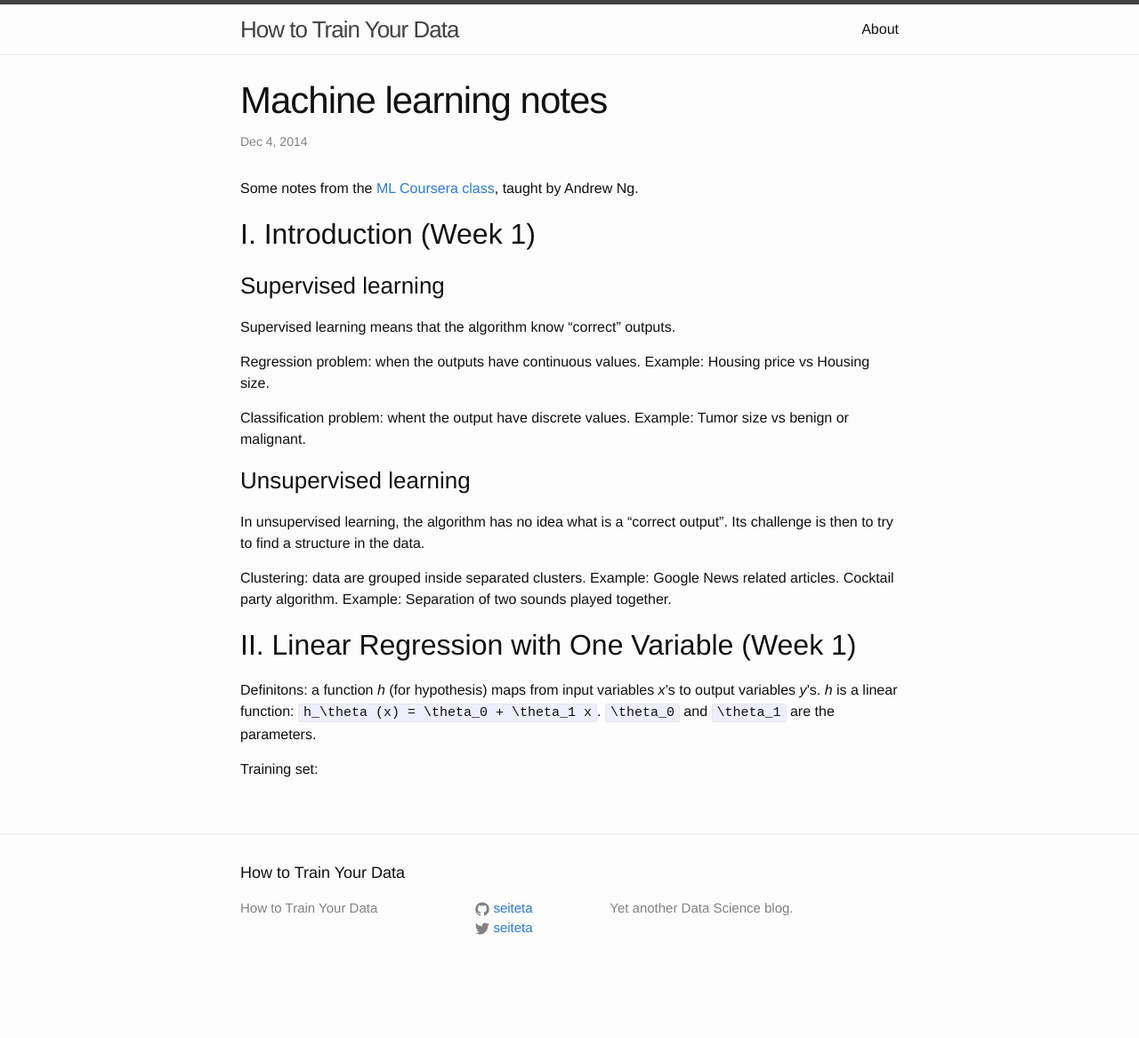
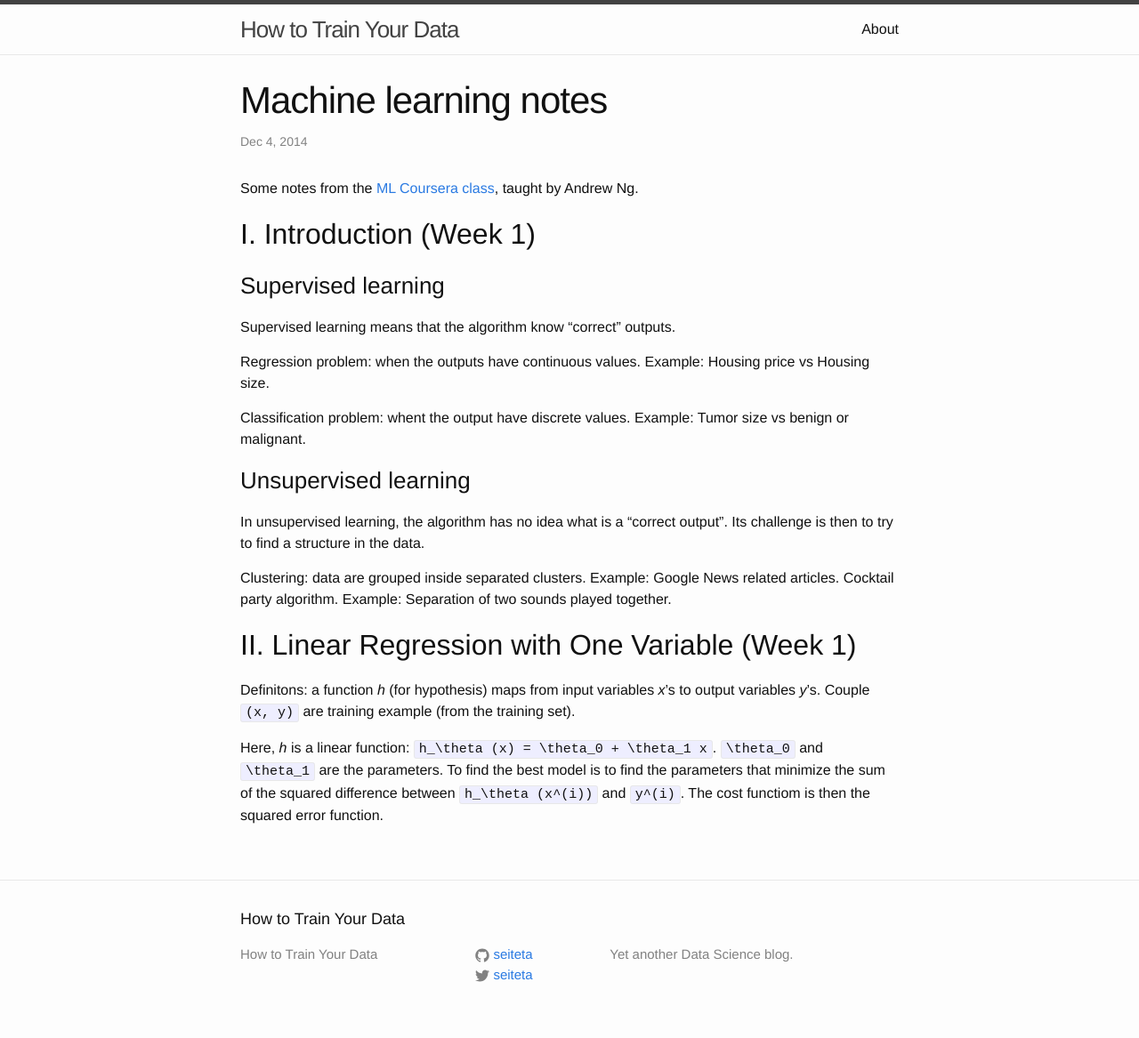
Before and after one commit to seiteta/seiteta.github.io_old, a Jekyll site: the page built from _posts/2014-12-04-machine-learning-notes.md, in a window 1280 px wide. Shown: the whole page at 89% size. Built offline with Jekyll 4.4.1, drawn with Linux system fonts in a browser that asks for light colours; before the commit the page ends 1115 px from its top, so only the background shows below that.

Commit message:
Update 2014-12-04-machine-learning-notes.md

```diff
--- a/_posts/2014-12-04-machine-learning-notes.md
+++ b/_posts/2014-12-04-machine-learning-notes.md
@@ -24,7 +24,7 @@ Clustering: data are grouped inside separated clusters. Example: Google News rel
 Cocktail party algorithm. Example: Separation of two sounds played together.
 
 ## II. Linear Regression with One Variable (Week 1)
-Definitons: a function *h* (for hypothesis) maps from input variables *x*'s to output variables *y*'s.
-*h* is a linear function: `h_\theta (x) = \theta_0 + \theta_1 x`. `\theta_0` and `\theta_1` are the parameters.
 
-Training set:
+Definitons: a function *h* (for hypothesis) maps from input variables *x*'s to output variables *y*'s. Couple `(x, y)` are training example (from the training set).
+
+Here, *h* is a linear function: `h_\theta (x) = \theta_0 + \theta_1 x`. `\theta_0` and `\theta_1` are the parameters. To find the best model is to find the parameters that minimize the sum of the squared difference between `h_\theta (x^(i))` and `y^(i)`. The cost functiom is then the squared error function.
```
